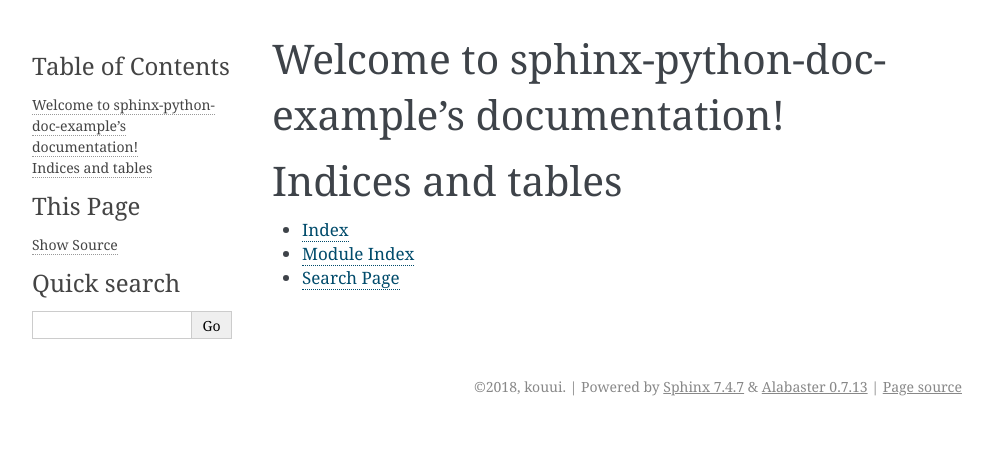
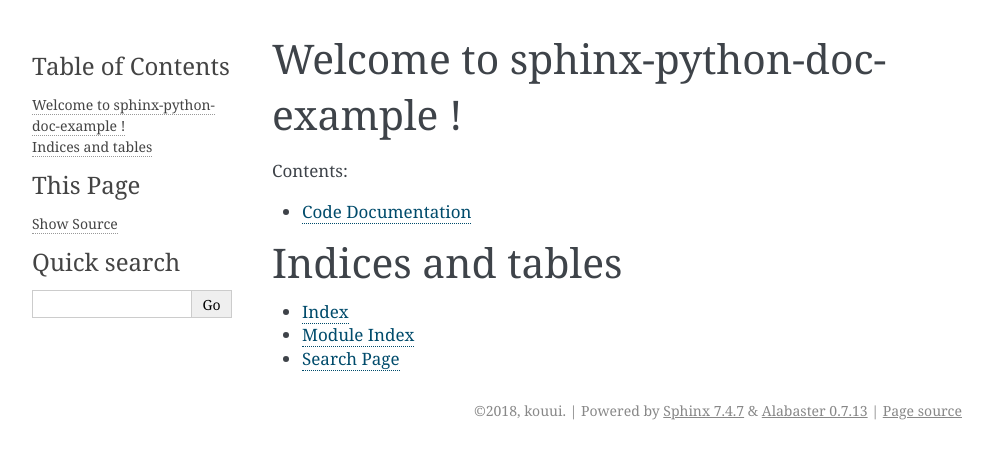
Before and after one commit to kouui/sphinx-python-doc-example, a Sphinx documentation site: the page built from sphinx/index.rst, in a window 1280 px wide. Shown: the top 459 px of the page, without its empty margins (148-1141 px from the left). Built offline with Sphinx 7.4.7, drawn with Linux system fonts in a browser that asks for light colours.

Commit message:
page for code documentation

```diff
--- /dev/null
+++ b/sphinx/code.rst
@@ -0,0 +1,5 @@
+Code Documentation
+==================
+
+.. automodule:: example1
+    :members:
--- a/sphinx/conf.py
+++ b/sphinx/conf.py
@@ -12,9 +12,9 @@
 # add these directories to sys.path here. If the directory is relative to the
 # documentation root, use os.path.abspath to make it absolute, like shown here.
 #
-# import os
-# import sys
-# sys.path.insert(0, os.path.abspath('.'))
+import os
+import sys
+sys.path.insert(0, os.path.abspath('../'))
 
 
 # -- Project information -----------------------------------------------------
--- a/sphinx/index.rst
+++ b/sphinx/index.rst
@@ -3,13 +3,14 @@
    You can adapt this file completely to your liking, but it should at least
    contain the root `toctree` directive.
 
-Welcome to sphinx-python-doc-example's documentation!
+Welcome to sphinx-python-doc-example !
 =====================================================
 
 .. toctree::
    :maxdepth: 2
    :caption: Contents:
 
+   code
 
 
 Indices and tables
```
